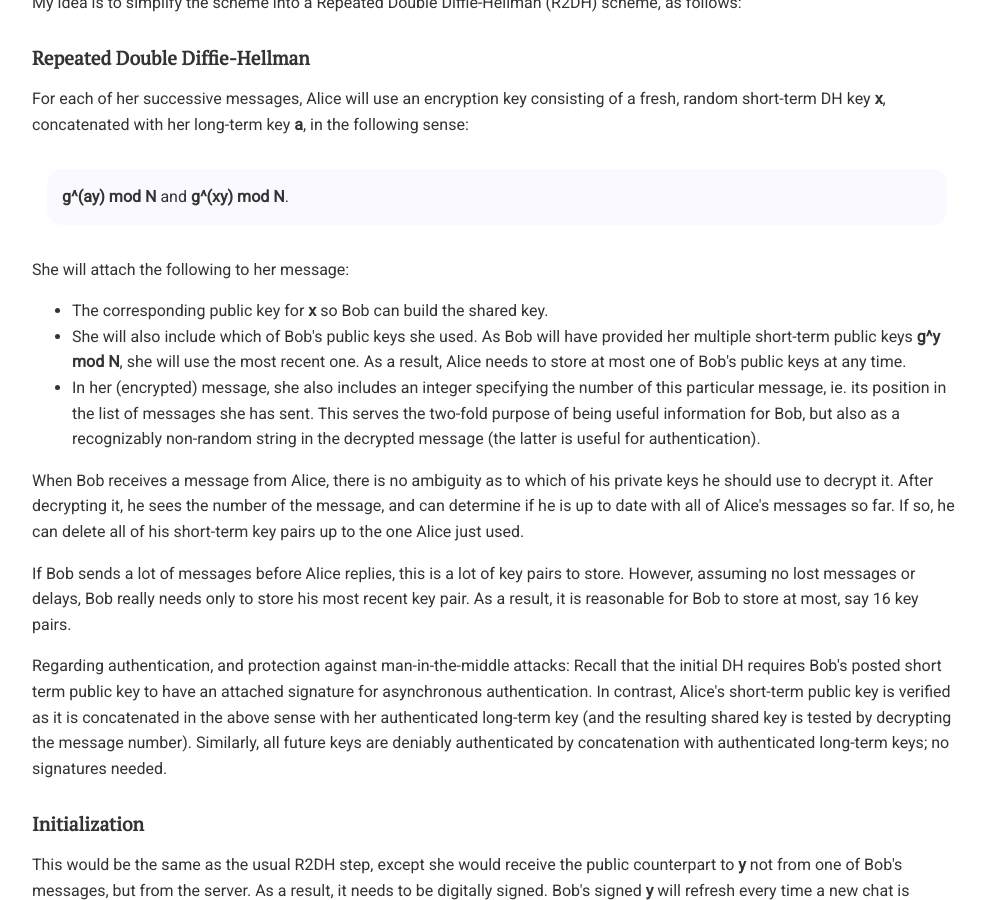
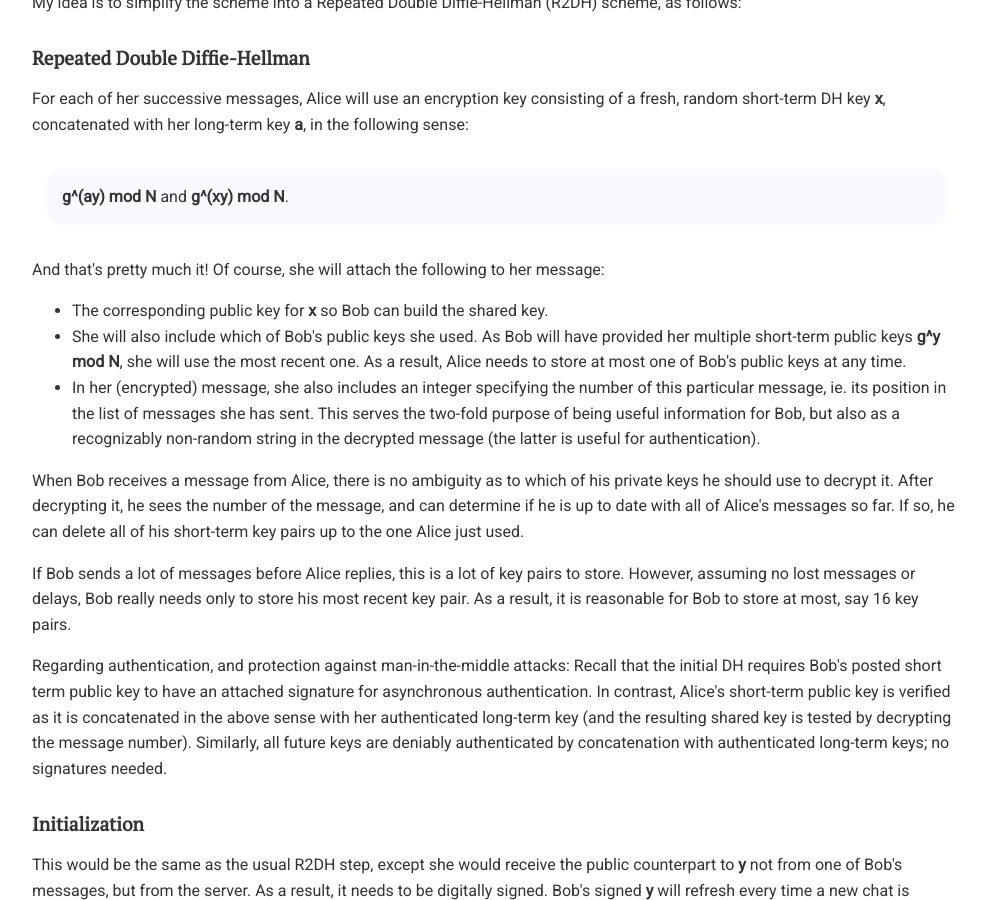
Before and after one commit to chatscrypt/chatscrypt.github.io, a Jekyll site: the page built from _posts/2020-01-21-the-chatscrypt-architecture-part-ii-repeated-triple-diffie-hellman.html, in a window 1280 px wide and 900 px high, scrolled down 413 px. Shown: the whole window, without its empty margins (143-1128 px from the left). Built offline with Jekyll 4.4.1, drawn with Linux system fonts in a browser that asks for light colours; comment, search, counter and statistics services are not loaded.

Commit message:
Update 2020-01-21-the-chatscrypt-architecture-part-ii-repeated-triple-diffie-hellman.html

```diff
--- a/_posts/2020-01-21-the-chatscrypt-architecture-part-ii-repeated-triple-diffie-hellman.html
+++ b/_posts/2020-01-21-the-chatscrypt-architecture-part-ii-repeated-triple-diffie-hellman.html
@@ -24,7 +24,7 @@ For each of her successive messages, Alice will use an encryption key consisting
 <div class="media">
  <b>g^(ay) mod N</b> and <b>g^(xy) mod N</b>.
 </div>
-She will attach the following to her message:
+And that's pretty much it! Of course, she will attach the following to her message:
 
 <ul>
   <li> The corresponding public key for <b>x</b> so Bob can build the shared key.
```
